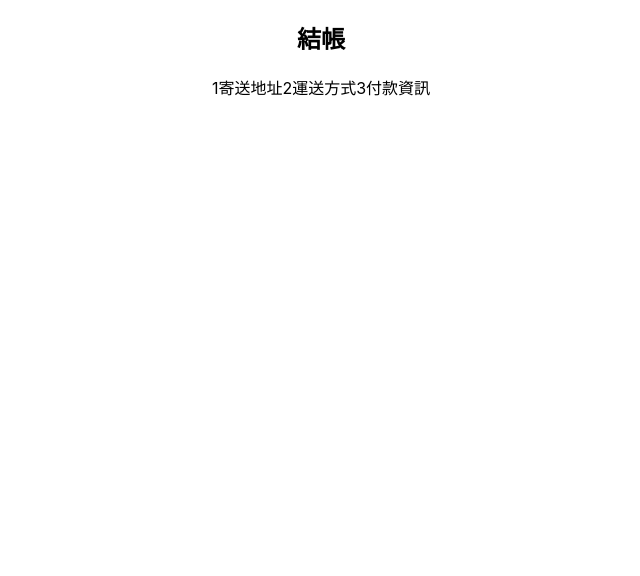
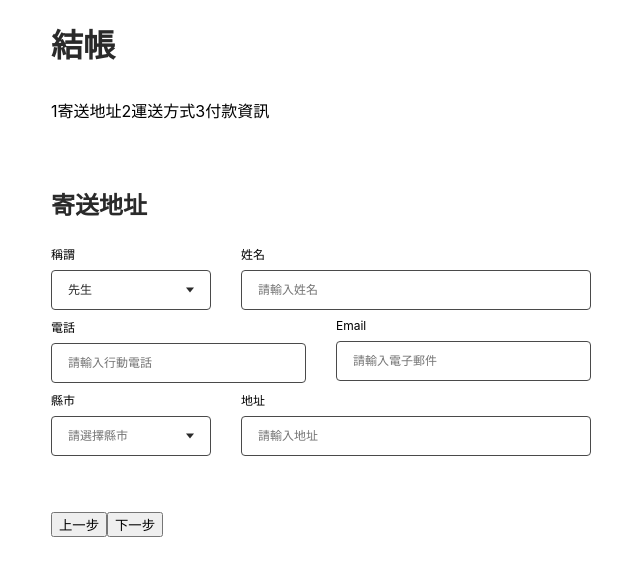
Before and after one commit to Ray625/Alpha-Shop, a React (Create React App) app: page / in a window 1280 px wide. Shown: the top 576 px of the page, without its empty margins (319-959 px from the left). Built offline with nearby package versions, Linux system fonts and the light colour scheme.

Commit message:
style: add form style

```diff
--- a/src/App.css
+++ b/src/App.css
@@ -1,3 +1,15 @@
-.App {
-  text-align: center;
+* {
+  box-sizing: border-box;
 }
+
+h1,h2,h3,h4,h5,h6 {
+  margin: 0;
+  padding: 0;
+}
+
+.main-container {
+  margin: 20px auto;
+  width: 540px;
+  display: flex;
+  flex-direction: column;
+}
--- a/src/App.js
+++ b/src/App.js
@@ -1,16 +1,31 @@
-import logo from './logo.svg';
+// import logo from './logo.svg';
 import './App.css';
 import StepProgress from './components/progress.js';
+import Form from './components/form.js';
+import ProgressControl from './components/progress-control.js'
+
+function Container({ children, name }) {
+  return (
+    <div className={name +'-container'}>
+      {children}
+    </div>
+  )
+}
 
 function App() {
   return (
-    <div className="App">
-      {/* register */}
-      <div class="register-container">
-        <h2>結帳</h2>
+    <Container name='main'>
+      <Container name='register'>
+        <h2 className='register-title'>結帳</h2>
         <StepProgress />
-      </div>
-    </div>
+      </Container>
+      <Container name='form'>
+        <Form />
+      </Container>
+      <Container name='progress-control'>
+        <ProgressControl />
+      </Container>
+    </Container>
   );
 }
 
--- /dev/null
+++ b/src/components/form.js
@@ -0,0 +1,118 @@
+import '../style/form.css';
+
+function SelectInput({title, label, array}) {
+  const list = array.map( item => {
+    return <option value={item.value}>{item.option}</option>
+  })
+
+  return (
+    <div className={label + '-input-group input-group'}>
+      <div className="input-label">{title}</div>
+      <div className="select-container">
+        <select className="select-control" required>
+          {list}
+        </select>
+      </div>
+    </div>
+  )
+}
+
+function DataInput({data, type="text", placeholder, name}) {
+  return (
+    <div className={name + "-input-group input-group"} >
+      <div className="input-label">{data}</div>
+      <input type={type} placeholder={'請輸入'+placeholder} className="input-control"/>
+    </div>
+  )
+}
+
+function InputCol({children}) {
+  return (
+    <div className="input-col">
+      {children}
+    </div>
+  )
+}
+
+export default function Form() {
+  return (
+    <form>
+      <h3 className="form-title">寄送地址</h3>
+      <section className="form-body">
+        <InputCol>
+          <SelectInput
+          title = '稱謂'
+          label = 'title'
+          array = {[
+            {value:'mr',option: '先生'},
+            {value:'ms',option: '女士'},
+            {value:'mx',option: '不明'}
+            ]} />
+          <DataInput
+            data="姓名"
+            placeholder="姓名"
+            name="name"
+          />
+        </InputCol>
+
+        <InputCol>
+          <DataInput
+            data="電話"
+            type="tel"
+            placeholder="行動電話"
+            name="tel"
+            />
+          <DataInput
+            data="Email"
+            type="email"
+            placeholder="電子郵件"
+            name="email"
+            />
+        </InputCol>
+
+        <InputCol>
+          <SelectInput
+          title = '縣市'
+          label = 'city'
+          array = {[
+            {value:"",option:'請選擇縣市'},
+            {value:"KLU",option:'基隆市'},
+            {value:"TPH",option:'新北市'},
+            {value:"TPE",option:'臺北市'},
+            {value:"TYC",option:'桃園市'},
+            {value:"HSH",option:'新竹縣'},
+            {value:"HSC",option:'新竹市'},
+            {value:"MAC",option:'苗栗市'},
+            {value:"MAL",option:'苗栗縣'},
+            {value:"TXG",option:'臺中市'},
+            {value:"CWH",option:'彰化縣'},
+            {value:"CWS",option:'彰化市'},
+            {value:"NTC",option:'南投市'},
+            {value:"NTO",option:'南投縣'},
+            {value:"YLH",option:'雲林縣'},
+            {value:"CHY",option:'嘉義縣'},
+            {value:"CYI",option:'嘉義市'},
+            {value:"TNN",option:'臺南市'},
+            {value:"KHH",option:'高雄市'},
+            {value:"IUH",option:'屏東縣'},
+            {value:"PTS",option:'屏東市'},
+            {value:"ILN",option:'宜蘭縣'},
+            {value:"ILC",option:'宜蘭市'},
+            {value:"HWA",option:'花蓮縣'},
+            {value:"HWC",option:'花蓮市'},
+            {value:"TTC",option:'臺東市'},
+            {value:"TTT",option:'臺東縣'},
+            {value:"PEH",option:'澎湖縣'},
+            {value:"KMN",option:'金門縣'},
+            {value:"LNN",option:'連江縣'},
+          ]} />
+          <DataInput
+            data="地址"
+            placeholder="地址"
+            name="address"
+          />
+        </InputCol>
+      </section>
+    </form>
+  )
+}
--- /dev/null
+++ b/src/components/progress-control.js
@@ -0,0 +1,16 @@
+function Button({text}) {
+  return (
+    <button>
+      {text}
+    </button>
+  )
+}
+
+export default function ProgressControler() {
+  return (
+    <section className="button-group">
+      <Button text="上一步" className='prev-button' />
+      <Button text="下一步" className='next-button' />
+    </section>
+  )
+}
--- a/src/components/progress.js
+++ b/src/components/progress.js
@@ -2,18 +2,18 @@
 
 function ProgressGroup({step, label}) {
   return (
-    <span class="progress-group" data-phase="address">
-      <span class="progress-icon">
-        <span class="text">{step}</span>
+    <span className="progress-group" data-phase="address">
+      <span className="progress-icon">
+        <span className="text">{step}</span>
       </span>
-      <span class="progress-label">{label}</span>
+      <span className="progress-label">{label}</span>
     </span>
   )
 }
 
 export default function StepProgress() {
   return (
-    <section class="progress-container col col-12">
+    <section className="progress-container col col-12">
       <ProgressGroup
         step="1"
         label="寄送地址"
--- /dev/null
+++ b/src/style/form.css
@@ -0,0 +1,109 @@
+:root {
+  --dark-gray: #4A4A4A;
+  --title-dark-gray: #2A2A2A;
+  --main-title-size: 32px;
+  --title-size: 24px;
+  --label-size: 12px;
+  --font-bold: 600;
+}
+
+.form-container {
+  margin-bottom: 48px;
+}
+
+.register-title {
+  margin-bottom: 32px;
+  font-size: var(--main-title-size);
+  font-weight: var(--font-bold);
+  color: var(--title-dark-gray);
+}
+
+.form-title {
+  margin-top: 64px;
+  margin-bottom: 24px;
+  font-size: var(--title-size);
+  font-weight: var(--font-bold);
+  color: var(--title-dark-gray);
+}
+
+.form-body {
+  display: flex;
+  flex-direction: column;
+}
+
+.input-col {
+  display: grid;
+  grid-template-columns: repeat(6, 1fr);
+  gap: 30px;
+}
+
+.input-group {
+  width: 100%;
+}
+
+.input-label {
+  margin-bottom: 8px;
+  font-size: var(--label-size);
+}
+
+.input-control {
+  height: 40px;
+  width: 100%;
+  margin-bottom: 8px;
+  padding-left: 16px;
+  font-size: var(--label-size);
+  border: 1px solid var(--dark-gray);
+  border-radius: 4px;
+}
+
+.select-control {
+  appearance: none;
+  height: 40px;
+  width: 100%;
+  padding-left: 16px;
+  font-size: var(--label-size);
+  color: var(--title-dark-gray);
+  border: 1px solid var(--dark-gray);
+  border-radius: 4px;
+  position: relative;
+  z-index: 1;
+  background-color: transparent;
+  &:hover {
+    cursor: pointer;
+  }
+  &:invalid {
+    color: #747474;
+  }
+}
+
+.select-container {
+  position: relative;
+  &::after{
+    content: "";
+    border-style: solid;
+    border-width: 5px 4.5px 0 4.5px;
+    border-color: var(--title-dark-gray) transparent transparent transparent;
+    position: absolute;
+    top: 50%;
+    right: 17px;
+    transform: translateY(-50%);
+  }
+}
+
+.title-input-group,
+.city-input-group {
+  grid-column: 1 / 3;
+}
+
+.name-input-group,
+.address-input-group {
+  grid-column: 3 / 7;
+}
+
+.tel-input-group {
+  grid-column: 1 / 4;
+}
+
+.email-input-group {
+  grid-column: 4 / 7;
+}
```
